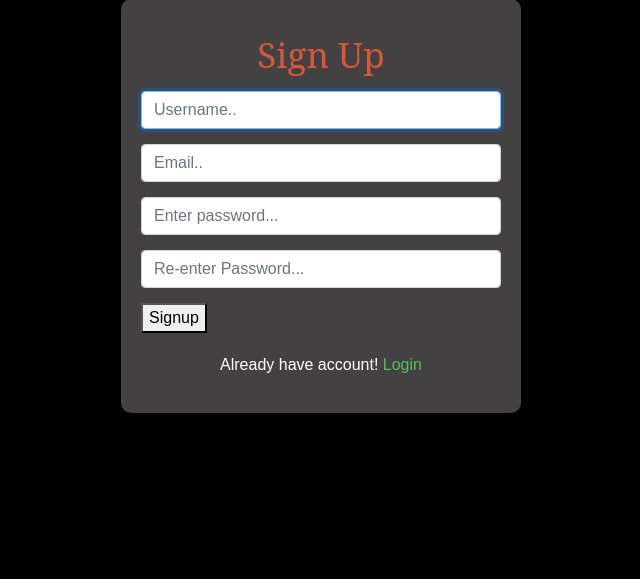
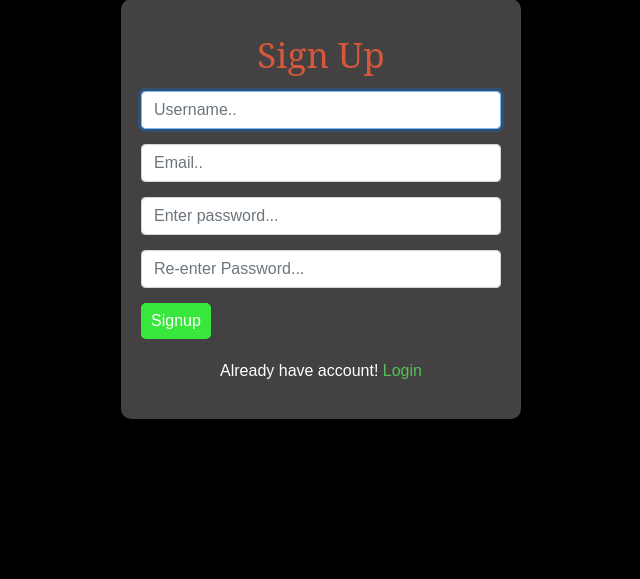
Before and after one commit to Aditya285-S/Marvel-verse-web-appilication, a Django app: page /sign-up/ in a window 1280 px wide. Shown: the part 329-908 px from the top of the page, without its empty margins (319-959 px from the left). Before the commit the page ends 742 px from the top, so only its background shows below. Run offline with Django 4.2, Linux system fonts and the light colour scheme; parts of the project's set-up code (start-up, migrations or seed data) failed here and were passed over; some libraries are stand-ins or nearby versions.

Commit message:
Update sign_up.html

```diff
--- a/marvel/templates/sign_up.html
+++ b/marvel/templates/sign_up.html
@@ -1,4 +1,5 @@
 {% extends 'head.html' %}
+{% load static %}
 
 {% block header %}
 	<link rel="stylesheet" href="https://stackpath.bootstrapcdn.com/bootstrap/4.1.3/css/bootstrap.min.css"
@@ -45,7 +46,7 @@
         <div class="form-group">
 			{{form.password2}}
         </div>
-        <button type="submit" class="Login-button">Signup</button>
+        <button type="submit" class="login-btn">Signup</button>
     </form>
 
 	<div class="form-errors">
```
